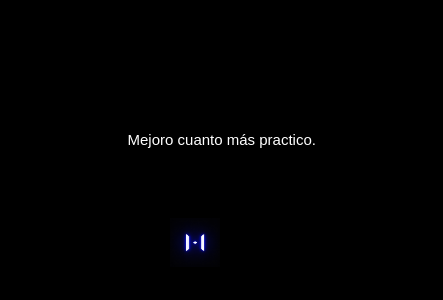
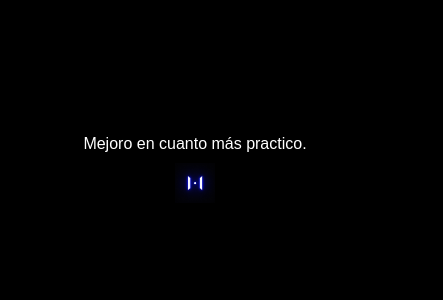
Before and after one commit to jalknKlith/motivakcion, a plain HTML site: page index.html in a window 390 px wide. Shown: the part 256-556 px from the top of the page, 443 px wide, since content can reach past the window. Drawn offline with Linux system fonts and the light colour scheme.

Commit message:
Update index.html

```diff
--- a/index.html
+++ b/index.html
@@ -6,7 +6,7 @@
     <title>motivakcion</title>
     <link rel="stylesheet" href="https://cdnjs.cloudflare.com/ajax/libs/font-awesome/5.15.3/css/all.min.css">
     <link rel="shortcut icon" href="favicon.png" type="image/x-icon">
-     <style>
+    <style>
         *{
             margin: 0;
             padding: 0;
@@ -14,7 +14,9 @@
         }
 
         #contenedor {
-            margin: 50px auto;
+            width: 100%;
+            max-width: 800px;
+            margin: 0 auto;
             overflow: hidden;
             position: relative;
         }
@@ -22,19 +24,23 @@
         .carrusel {
             width: 100%;
             display: flex;
-            font-size: 15px;
+            font-size: 18px;
             margin: 0 auto;
-            transition: transform 0.5s ease-in-out; /* Añade una transición suave */
+            transition: transform 0.5s ease-in-out; /* transición suave */
         }
 
         .quote {
             min-width: 100%;
             display: flex;
+            flex-direction: column;
             justify-content: center;
             align-items: center;
-            margin: 0 auto;
+            padding: 20px; /* Espacio alrededor del texto */
+        }
 
-            padding: 20px; /* Añade un poco de espacio alrededor del texto */
+        /* Texto de la cita */
+        .quote p {
+        text-align: center; /* Centra el texto dentro de la cita */
         }
 
         body {
@@ -52,19 +58,32 @@
 
         .logo {
             max-width: 50px;
-            margin-top: 20px;
-            margin: 0 auto;
+            margin: 0 10px auto;
+        }
+
+        /* Estilos responsive */
+        @media (max-width: 600px) {
+        .quote {
+            padding: 10px; /* Reduce el padding en pantallas pequeñas */
+        }
+
+        .logo {
+            max-width: 40px; /* Reduce el tamaño del logo en pantallas pequeñas */
+        }
+
+        .carrusel {
+            font-size: 16px; /* Reduce el tamaño del texto en pantallas pequeñas */
+            }
         }
     </style>
 </head>
 <body>
     <div id="contenedor">
         <div class="carrusel" id="carrusel">
-            <div class="quote" id="qt1">Mejoro cuanto más practico.</div>
+            <div class="quote" id="qt1">Mejoro en cuanto más practico.</div>
             <div class="quote" id="qt2">Siempre hay una solución.</div>
             <div class="quote" id="qt3">Me enfoco en mi futuro.</div>
             <div class="quote" id="qt4">El silencio habla por sí solo.</div>
-            <div class="quote" id="qt5">Todo está bien.</div>
         </div>
     </div>
     <div>
```
